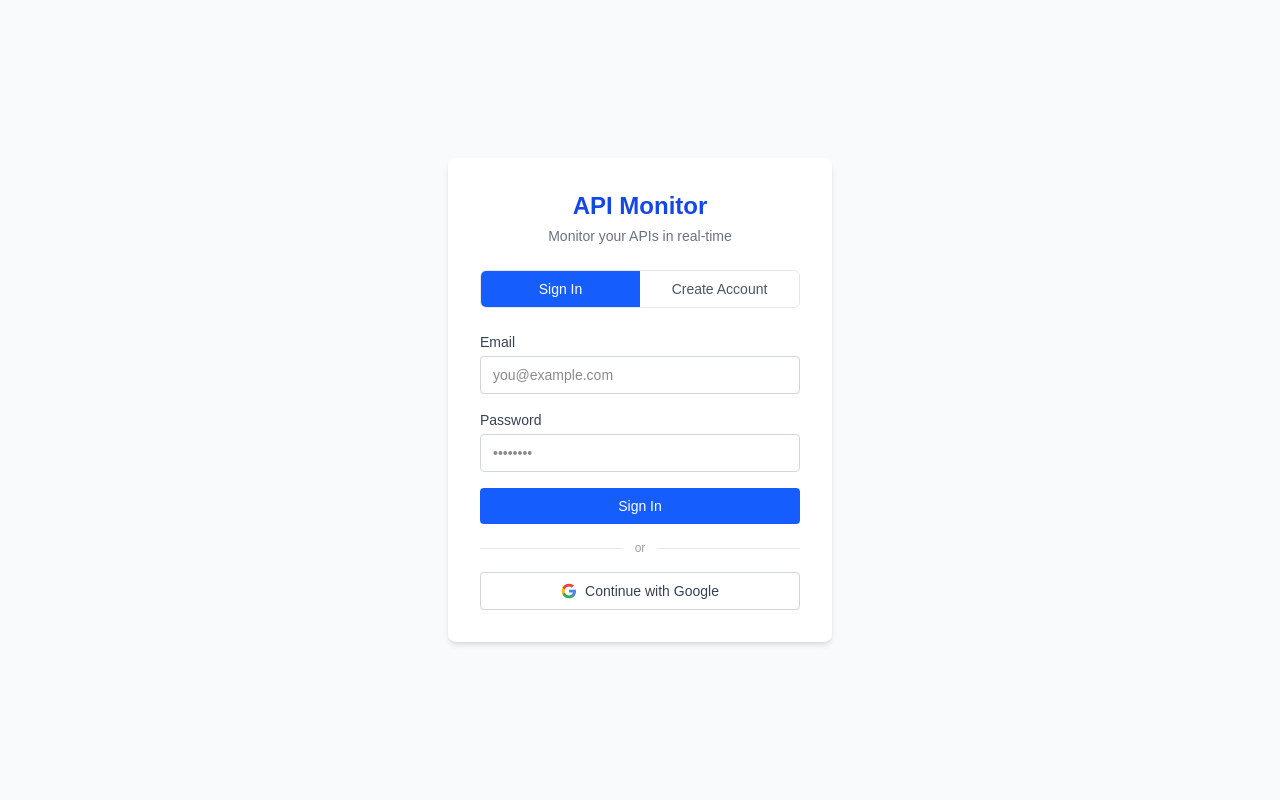
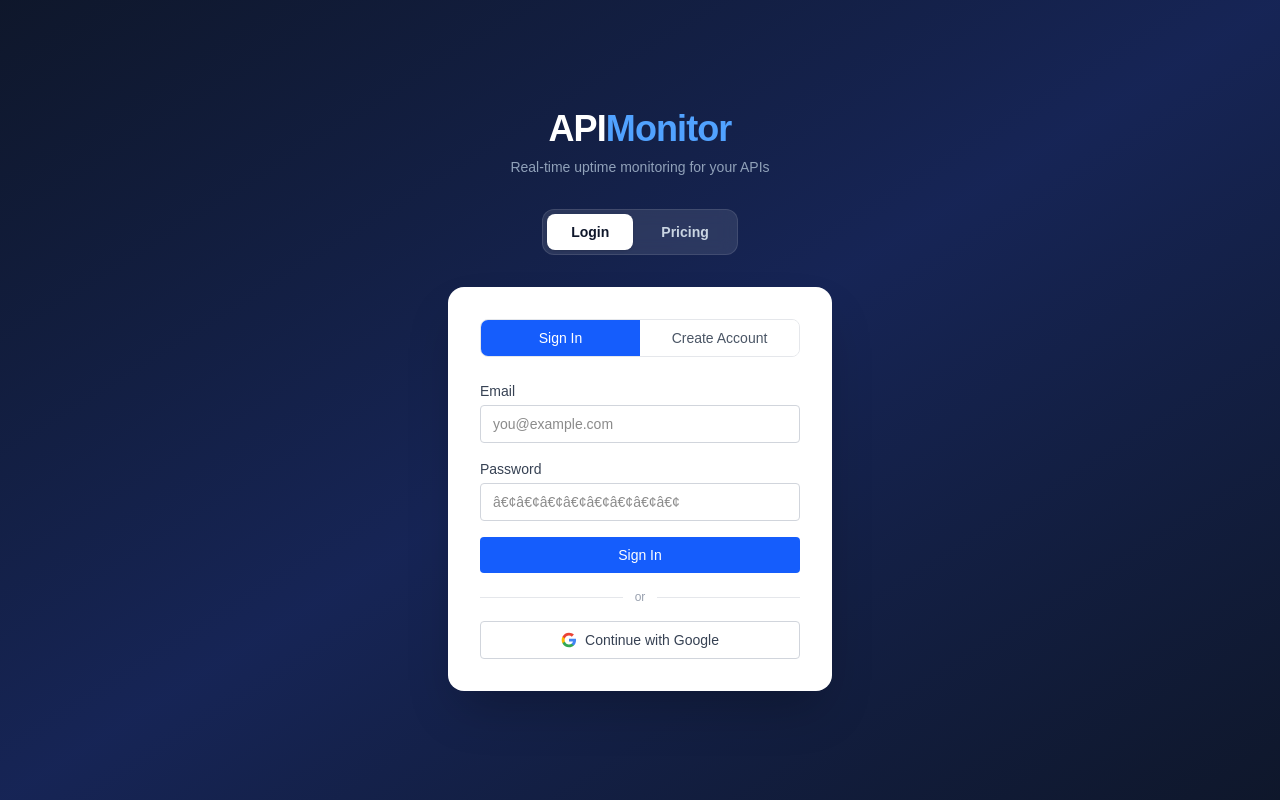
Before and after one commit to 2kaushik7/api-monitor-frontend, a Next.js app: page /login in a window 1280 px wide. Built offline with nearby package versions, Linux system fonts and the light colour scheme.

Commit message:
Added pricing tab

```diff
--- a/app/login/page.tsx
+++ b/app/login/page.tsx
@@ -11,9 +11,11 @@ import {
 import { useRouter } from "next/navigation";
 
 type Mode = "signin" | "signup";
+type Tab = "login" | "pricing";
 
 export default function Login() {
   const router = useRouter();
+  const [tab, setTab] = useState<Tab>("login");
   const [mode, setMode] = useState<Mode>("signin");
   const [email, setEmail] = useState("");
   const [password, setPassword] = useState("");
@@ -103,16 +105,44 @@ export default function Login() {
   };
 
   return (
-    <div className="min-h-screen bg-gray-50 flex items-center justify-center px-4">
-      <div className="bg-white rounded-lg shadow-md w-full max-w-sm p-8">
-        {/* Logo / Title */}
-        <div className="text-center mb-6">
-          <h1 className="text-2xl font-bold text-blue-700">API Monitor</h1>
-          <p className="text-sm text-gray-500 mt-1">Monitor your APIs in real-time</p>
+    <div className="min-h-screen bg-gradient-to-br from-slate-900 via-blue-950 to-slate-900 flex flex-col items-center justify-center px-4 py-12">
+      {/* Header */}
+      <div className="text-center mb-8">
+        <h1 className="text-4xl font-extrabold text-white tracking-tight">
+          API<span className="text-blue-400">Monitor</span>
+        </h1>
+        <p className="text-slate-400 mt-2 text-sm">Real-time uptime monitoring for your APIs</p>
       </div>
 
+      {/* Top-level tab bar */}
+      <div className="flex gap-1 bg-white/10 backdrop-blur-sm rounded-xl p-1 mb-8 border border-white/10">
+        <button
+          onClick={() => setTab("login")}
+          className={`px-6 py-2 rounded-lg text-sm font-semibold transition-all duration-200 ${
+            tab === "login"
+              ? "bg-white text-slate-900 shadow"
+              : "text-slate-300 hover:text-white"
+          }`}
+        >
+          Login
+        </button>
+        <button
+          onClick={() => setTab("pricing")}
+          className={`px-6 py-2 rounded-lg text-sm font-semibold transition-all duration-200 ${
+            tab === "pricing"
+              ? "bg-white text-slate-900 shadow"
+              : "text-slate-300 hover:text-white"
+          }`}
+        >
+          Pricing
+        </button>
+      </div>
+
+      {/* â”€â”€ LOGIN PANEL â”€â”€ */}
+      {tab === "login" && (
+        <div className="bg-white rounded-2xl shadow-2xl w-full max-w-sm p-8">
           {/* Mode tabs */}
-        <div className="flex rounded-md border border-gray-200 mb-6 overflow-hidden">
+          <div className="flex rounded-lg border border-gray-200 mb-6 overflow-hidden">
             <button
               onClick={() => { setMode("signin"); setError(""); }}
               className={`flex-1 py-2 text-sm font-medium transition-colors ${
@@ -135,14 +165,12 @@ export default function Login() {
             </button>
           </div>
 
-        {/* Error */}
           {error && (
             <p className="text-red-500 text-sm mb-4 bg-red-50 border border-red-200 rounded px-3 py-2">
               {error}
             </p>
           )}
 
-        {/* Email */}
           <div className="mb-4">
             <label className="block text-sm font-medium text-gray-700 mb-1">Email</label>
             <input
@@ -155,27 +183,25 @@ export default function Login() {
             />
           </div>
 
-        {/* Password */}
           <div className="mb-4">
             <label className="block text-sm font-medium text-gray-700 mb-1">Password</label>
             <input
               type="password"
               className="border border-gray-300 rounded px-3 py-2 w-full text-sm focus:outline-none focus:ring-2 focus:ring-blue-500"
-            placeholder="••••••••"
+              placeholder="â€¢â€¢â€¢â€¢â€¢â€¢â€¢â€¢"
               value={password}
               onChange={(e) => setPassword(e.target.value)}
               onKeyDown={(e) => e.key === "Enter" && handleEmailAuth()}
             />
           </div>
 
-        {/* Confirm Password (signup only) */}
           {mode === "signup" && (
             <div className="mb-4">
               <label className="block text-sm font-medium text-gray-700 mb-1">Confirm Password</label>
               <input
                 type="password"
                 className="border border-gray-300 rounded px-3 py-2 w-full text-sm focus:outline-none focus:ring-2 focus:ring-blue-500"
-              placeholder="••••••••"
+                placeholder="â€¢â€¢â€¢â€¢â€¢â€¢â€¢â€¢"
                 value={confirmPassword}
                 onChange={(e) => setConfirmPassword(e.target.value)}
                 onKeyDown={(e) => e.key === "Enter" && handleEmailAuth()}
@@ -183,7 +209,6 @@ export default function Login() {
             </div>
           )}
 
-        {/* Submit */}
           <button
             onClick={handleEmailAuth}
             disabled={loading}
@@ -192,14 +217,12 @@ export default function Login() {
             {loading ? "Please wait..." : mode === "signin" ? "Sign In" : "Create Account"}
           </button>
 
-        {/* Divider */}
           <div className="flex items-center gap-3 mb-4">
             <div className="flex-1 h-px bg-gray-200" />
             <span className="text-xs text-gray-400">or</span>
             <div className="flex-1 h-px bg-gray-200" />
           </div>
 
-        {/* Google */}
           <button
             onClick={handleGoogle}
             disabled={loading}
@@ -214,6 +237,105 @@ export default function Login() {
             Continue with Google
           </button>
         </div>
+      )}
+
+      {/* â”€â”€ PRICING PANEL â”€â”€ */}
+      {tab === "pricing" && (
+        <div className="w-full max-w-3xl">
+          <div className="text-center mb-10">
+            <h2 className="text-3xl font-bold text-white">Simple, transparent pricing</h2>
+            <p className="text-slate-400 mt-2">Start free. Upgrade when you need more.</p>
+          </div>
+
+          <div className="grid grid-cols-1 sm:grid-cols-2 gap-6">
+            {/* Free Plan */}
+            <div className="relative bg-white/5 backdrop-blur-sm border border-white/10 rounded-2xl p-8 flex flex-col">
+              <div className="mb-6">
+                <span className="text-xs font-semibold uppercase tracking-widest text-slate-400">Free</span>
+                <div className="mt-3 flex items-end gap-1">
+                  <span className="text-5xl font-extrabold text-white">£0</span>
+                  <span className="text-slate-400 mb-1.5">/month</span>
+                </div>
+                <p className="text-slate-400 text-sm mt-2">Perfect for trying it out</p>
+              </div>
+
+              <ul className="space-y-3 mb-8 flex-1">
+                {[
+                  "1 API endpoint",
+                  "5-minute check interval",
+                  "Email alerts",
+                  "1 month free",
+                ].map((f) => (
+                  <li key={f} className="flex items-center gap-3 text-sm text-slate-300">
+                    <span className="flex-shrink-0 w-5 h-5 rounded-full bg-blue-500/20 flex items-center justify-center">
+                      <svg className="w-3 h-3 text-blue-400" fill="none" viewBox="0 0 24 24" stroke="currentColor" strokeWidth={3}>
+                        <path strokeLinecap="round" strokeLinejoin="round" d="M5 13l4 4L19 7" />
+                      </svg>
+                    </span>
+                    {f}
+                  </li>
+                ))}
+              </ul>
+
+              <button
+                onClick={() => setTab("login")}
+                className="w-full py-2.5 rounded-xl border border-white/20 text-white text-sm font-semibold hover:bg-white/10 transition-colors"
+              >
+                Get started free
+              </button>
+            </div>
+
+            {/* Pro Plan */}
+            <div className="relative bg-gradient-to-br from-blue-600 to-blue-700 rounded-2xl p-8 flex flex-col shadow-2xl shadow-blue-900/50 border border-blue-500/50">
+              {/* Badge */}
+              <div className="absolute -top-3 left-1/2 -translate-x-1/2">
+                <span className="bg-amber-400 text-amber-900 text-xs font-bold px-3 py-1 rounded-full uppercase tracking-wide shadow">
+                  Most Popular
+                </span>
+              </div>
+
+              <div className="mb-6">
+                <span className="text-xs font-semibold uppercase tracking-widest text-blue-200">Pro</span>
+                <div className="mt-3 flex items-end gap-1">
+                  <span className="text-5xl font-extrabold text-white">£5</span>
+                  <span className="text-blue-200 mb-1.5">/month</span>
+                </div>
+                <p className="text-blue-200 text-sm mt-2">For teams & growing projects</p>
+              </div>
+
+              <ul className="space-y-3 mb-8 flex-1">
+                {[
+                  "10 API endpoints",
+                  "1-minute check interval",
+                  "Email & instant alerts",
+                  "Uptime history & reports",
+                  "Priority support",
+                ].map((f) => (
+                  <li key={f} className="flex items-center gap-3 text-sm text-white">
+                    <span className="flex-shrink-0 w-5 h-5 rounded-full bg-white/20 flex items-center justify-center">
+                      <svg className="w-3 h-3 text-white" fill="none" viewBox="0 0 24 24" stroke="currentColor" strokeWidth={3}>
+                        <path strokeLinecap="round" strokeLinejoin="round" d="M5 13l4 4L19 7" />
+                      </svg>
+                    </span>
+                    {f}
+                  </li>
+                ))}
+              </ul>
+
+              <button
+                onClick={() => setTab("login")}
+                className="w-full py-2.5 rounded-xl bg-white text-blue-700 text-sm font-bold hover:bg-blue-50 transition-colors shadow"
+              >
+                Get started
+              </button>
+            </div>
+          </div>
+
+          <p className="text-center text-slate-500 text-xs mt-8">
+            No credit card required for the free plan Â· Cancel anytime
+          </p>
+        </div>
+      )}
     </div>
   );
 }
```
Lines whose indentation alone changed are shown as unchanged.
